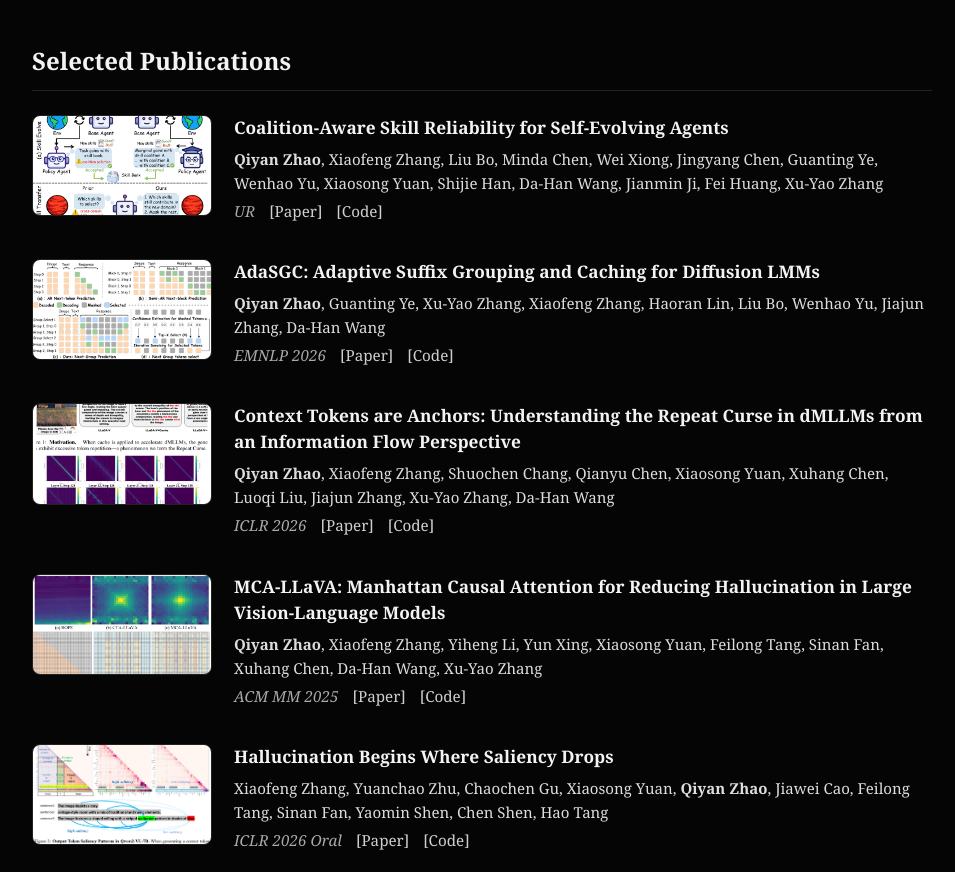
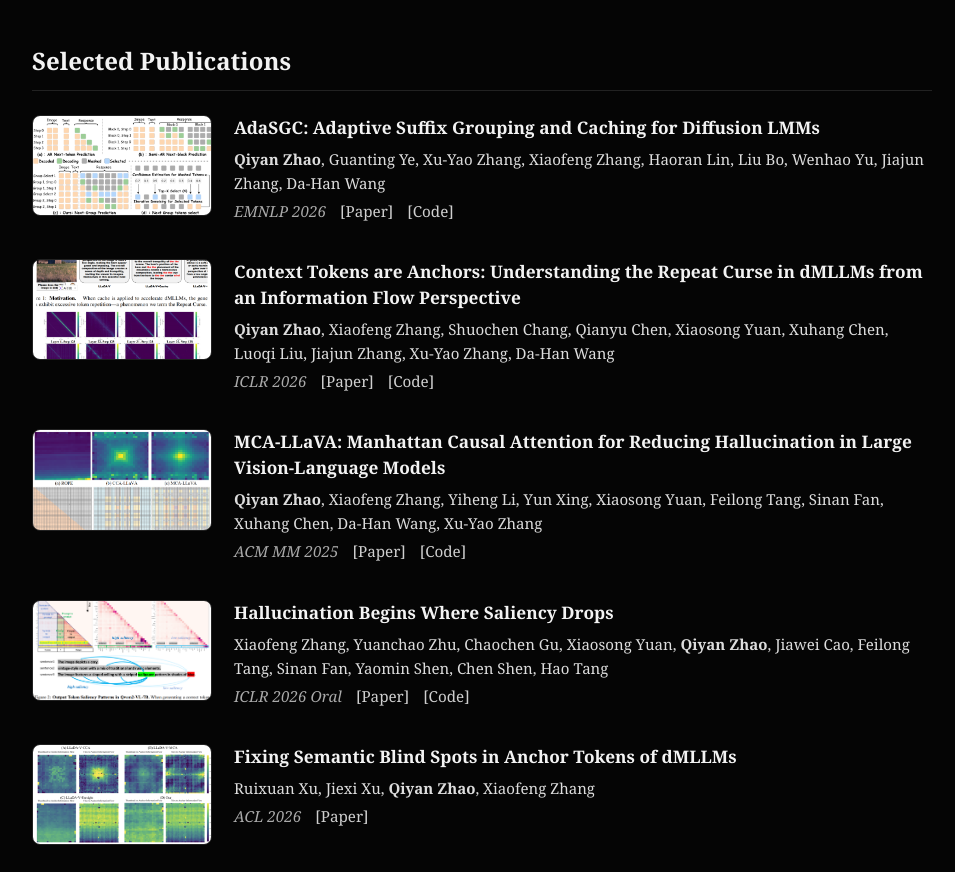
Before and after one commit to ErikZ719/ErikZ719.github.io, a plain HTML site: page index.html in a window 1280 px wide. Shown: the part 927-1799 px from the top of the page, without its empty margins (158-1113 px from the left). Drawn offline with Linux system fonts and the light colour scheme.

Commit message:
Update index.html

```diff
--- a/index.html
+++ b/index.html
@@ -335,7 +335,7 @@
 
   <div class="pub-list">
 
-<div class="pub-item">
+<!-- <div class="pub-item">
       <div class="pub-image">
         <img src="images/aaai.png" alt="C2RoPE paper thumbnail">
       </div>
@@ -350,7 +350,7 @@
           <a href="https://github.com/ErikZ719/CoTA" target="_blank">[Code]</a>
         </div>
       </div>
-    </div>
+    </div> -->
 
 
       <div class="pub-item">
```
